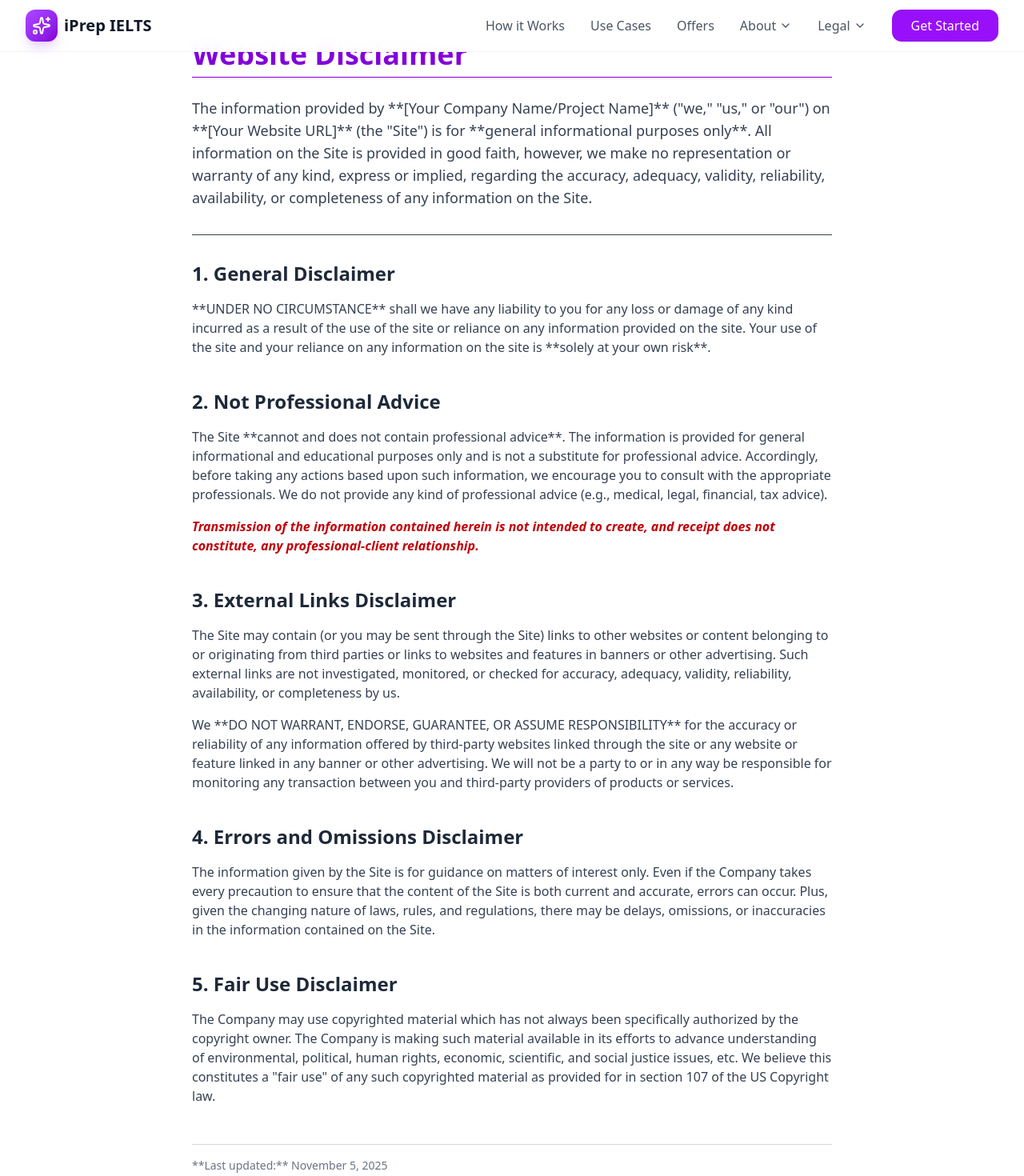
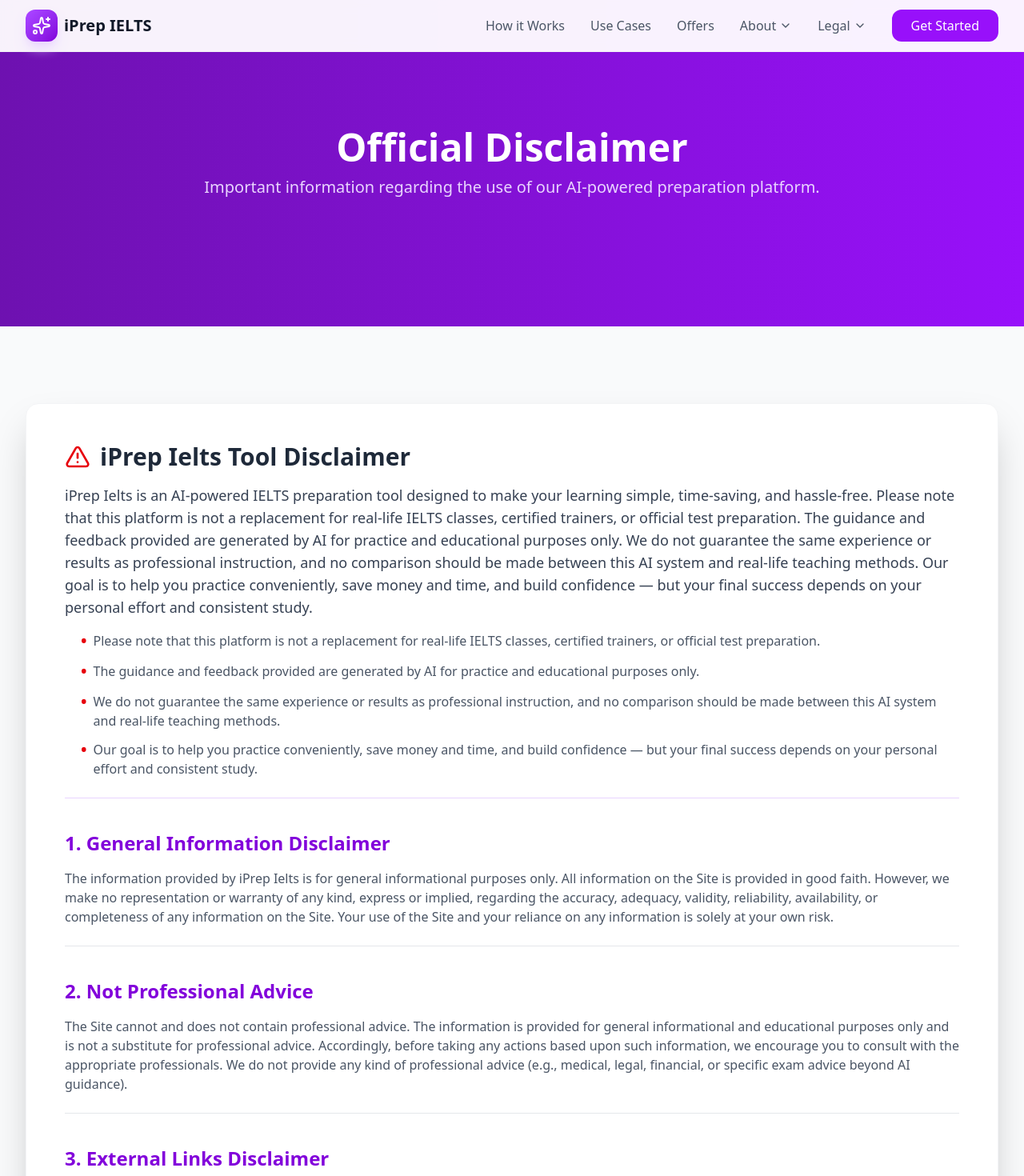
Before and after one commit to DevAbdullahZahid/React_app, a React (Vite) app: page /disclaimer in a window 1280 px wide. Shown: the top 1470 px of the page at 80% size. Built offline with nearby package versions, Linux system fonts and the light colour scheme.

Commit message:
Disclaimer Edit

```diff
--- a/src/Pages/Disclaimer.tsx
+++ b/src/Pages/Disclaimer.tsx
@@ -1,81 +1,103 @@
 import React from 'react';
 
+// You don't need all the Lucide icons for this page, but we'll import CheckCircle for style consistency
+import { AlertTriangle, CheckCircle } from 'lucide-react';
+
 const DisclaimerPage = () => {
+  const AppName = "[Your App Name]"; // Placeholder for your App Name
+  const WebsiteUrl = "[Your Website URL]"; // Placeholder for your Website URL
+
   return (
-    <div className="max-w-4xl mx-auto p-8 sm:p-12 text-gray-700 bg-white">
-      <h1 className="text-4xl font-extrabold text-purple-700 mb-6 border-b pb-2">
-        Website Disclaimer
-      </h1>
+    <>
+      {/* Hero Section - Matching ContactUsPage Header Style */}
+      <header className="py-20 bg-gradient-to-r from-purple-800 to-purple-600 text-white shadow-md">
+        <div className="max-w-7xl py-20 mx-auto px-4 sm:px-6 lg:px-8 text-center">
+          <h1 className="text-5xl font-extrabold mb-3">Official Disclaimer</h1>
+          <p className="text-xl text-purple-200">
+            Important information regarding the use of our AI-powered preparation platform.
+          </p>
+        </div>
+      </header>
 
-      <p className="mb-8 text-lg">
-        The information provided by **[Your Company Name/Project Name]** ("we," "us," or "our") on **[Your Website URL]** (the "Site") is for **general informational purposes only**. All information on the Site is provided in good faith, however, we make no representation or warranty of any kind, express or implied, regarding the accuracy, adequacy, validity, reliability, availability, or completeness of any information on the Site.
-      </p>
+      {/* Main Content (Disclaimer Sections) - Matching ContactUsPage Section Style */}
+      <section className="py-16 md:py-24 bg-gray-50">
+        <div className="max-w-7xl mx-auto px-4 sm:px-6 lg:px-8">
+          <div className="bg-white p-8 lg:p-12 rounded-2xl shadow-2xl border border-gray-100 text-gray-700">
 
-      <hr className="my-8" />
+            {/* --- AI-Specific IELTS Disclaimer (New Section) --- */}
+            <div className="mb-10 pb-6 border-b border-purple-200">
+              <div className="flex items-center mb-4">
+                <AlertTriangle className="w-8 h-8 text-red-600 mr-3 flex-shrink-0" />
+                <h2 className="text-3xl font-bold text-gray-800">
+                  iPrep Ielts Tool Disclaimer
+                </h2>
+              </div>
+              <p className="mb-4 text-lg">
+               iPrep Ielts is an AI-powered IELTS preparation tool designed to make your learning simple, time-saving, and hassle-free.
 
-      {/* --- General Information Section --- */}
-      <section className="mb-10">
-        <h2 className="text-2xl font-bold text-gray-800 mb-4">
-          1. General Disclaimer
-        </h2>
-        <p className="mb-4">
-          **UNDER NO CIRCUMSTANCE** shall we have any liability to you for any loss or damage of any kind incurred as a result of the use of the site or reliance on any information provided on the site. Your use of the site and your reliance on any information on the site is **solely at your own risk**.
-        </p>
+Please note that this platform is not a replacement for real-life IELTS classes, certified trainers, or official test preparation. The guidance and feedback provided are generated by AI for practice and educational purposes only.
+
+We do not guarantee the same experience or results as professional instruction, and no comparison should be made between this AI system and real-life teaching methods.
+
+Our goal is to help you practice conveniently, save money and time, and build confidence — but your final success depends on your personal effort and consistent study.
+              </p>
+
+              <ul className="space-y-3 pl-5 list-inside text-gray-600">
+                <li className="flex items-start">
+                  <span className="text-red-600 font-bold mr-2 text-xl mt-[-2px]">•</span>
+                  Please note that this platform is not a replacement for real-life IELTS classes, certified trainers, or official test preparation.
+                </li>
+                <li className="flex items-start">
+                  <span className="text-red-600 font-bold mr-2 text-xl mt-[-2px]">•</span>
+                  The guidance and feedback provided are generated by AI for practice and educational purposes only.
+                </li>
+                <li className="flex items-start">
+                  <span className="text-red-600 font-bold mr-2 text-xl mt-[-2px]">•</span>
+                  We do not guarantee the same experience or results as professional instruction, and no comparison should be made between this AI system and real-life teaching methods.
+                </li>
+                <li className="flex items-start">
+                  <span className="text-red-600 font-bold mr-2 text-xl mt-[-2px]">•</span>
+                  Our goal is to help you practice conveniently, save money and time, and build confidence — but your final success depends on your personal effort and consistent study.
+                </li>
+              </ul>
+            </div>
+
+            {/* --- General Disclaimer Section (Adjusted Style) --- */}
+            <div className="mb-10 pb-6 border-b border-gray-200">
+              <h2 className="text-2xl font-bold text-purple-700 mb-4">
+                1. General Information Disclaimer
+              </h2>
+              <p className="text-gray-600">
+                The information provided by iPrep Ielts is for general informational purposes only. All information on the Site is provided in good faith. However, we make no representation or warranty of any kind, express or implied, regarding the accuracy, adequacy, validity, reliability, availability, or completeness of any information on the Site. Your use of the Site and your reliance on any information is solely at your own risk.
+              </p>
+            </div>
+
+            {/* --- Not Professional Advice Section --- */}
+            <div className="mb-10 pb-6 border-b border-gray-200">
+              <h2 className="text-2xl font-bold text-purple-700 mb-4">
+                2. Not Professional Advice
+              </h2>
+              <p className="text-gray-600">
+                The Site cannot and does not contain professional advice. The information is provided for general informational and educational purposes only and is not a substitute for professional advice. Accordingly, before taking any actions based upon such information, we encourage you to consult with the appropriate professionals. We do not provide any kind of professional advice (e.g., medical, legal, financial, or specific exam advice beyond AI guidance).
+              </p>
+            </div>
+
+            {/* --- External Links Disclaimer --- */}
+            <div className="mb-10 pb-6">
+              <h2 className="text-2xl font-bold text-purple-700 mb-4">
+                3. External Links Disclaimer
+              </h2>
+              <p className="text-gray-600">
+                The Site may contain links to other websites or content belonging to third parties. Such external links are not investigated, monitored, or checked for accuracy by us. We DO NOT WARRANT, ENDORSE, OR ASSUME RESPONSIBILITY for the reliability of any information offered by third-party websites linked through the Site.
+              </p>
+            </div>
+
+
+
+          </div>
+        </div>
       </section>
-
-      {/* --- Professional Advice Section (Crucial if your app offers specific info) --- */}
-      <section className="mb-10">
-        <h2 className="text-2xl font-bold text-gray-800 mb-4">
-          2. Not Professional Advice
-        </h2>
-        <p className="mb-4">
-          The Site **cannot and does not contain professional advice**. The information is provided for general informational and educational purposes only and is not a substitute for professional advice. Accordingly, before taking any actions based upon such information, we encourage you to consult with the appropriate professionals. We do not provide any kind of professional advice (e.g., medical, legal, financial, tax advice).
-        </p>
-        <p className="mb-4 font-semibold italic text-red-700">
-          Transmission of the information contained herein is not intended to create, and receipt does not constitute, any professional-client relationship.
-        </p>
-      </section>
-
-      {/* --- External Links Section --- */}
-      <section className="mb-10">
-        <h2 className="text-2xl font-bold text-gray-800 mb-4">
-          3. External Links Disclaimer
-        </h2>
-        <p className="mb-4">
-          The Site may contain (or you may be sent through the Site) links to other websites or content belonging to or originating from third parties or links to websites and features in banners or other advertising. Such external links are not investigated, monitored, or checked for accuracy, adequacy, validity, reliability, availability, or completeness by us.
-        </p>
-        <p className="mb-4">
-          We **DO NOT WARRANT, ENDORSE, GUARANTEE, OR ASSUME RESPONSIBILITY** for the accuracy or reliability of any information offered by third-party websites linked through the site or any website or feature linked in any banner or other advertising. We will not be a party to or in any way be responsible for monitoring any transaction between you and third-party providers of products or services.
-        </p>
-      </section>
-
-      {/* --- Errors and Omissions Section --- */}
-      <section className="mb-10">
-        <h2 className="text-2xl font-bold text-gray-800 mb-4">
-          4. Errors and Omissions Disclaimer
-        </h2>
-        <p className="mb-4">
-          The information given by the Site is for guidance on matters of interest only. Even if the Company takes every precaution to ensure that the content of the Site is both current and accurate, errors can occur. Plus, given the changing nature of laws, rules, and regulations, there may be delays, omissions, or inaccuracies in the information contained on the Site.
-        </p>
-      </section>
-
-      {/* --- Fair Use/License Section (Optional, adjust as needed) --- */}
-      <section className="mb-10">
-        <h2 className="text-2xl font-bold text-gray-800 mb-4">
-          5. Fair Use Disclaimer
-        </h2>
-        <p className="mb-4">
-          The Company may use copyrighted material which has not always been specifically authorized by the copyright owner. The Company is making such material available in its efforts to advance understanding of environmental, political, human rights, economic, scientific, and social justice issues, etc. We believe this constitutes a "fair use" of any such copyrighted material as provided for in section 107 of the US Copyright law.
-        </p>
-      </section>
-
-      <div className="mt-12 pt-4 border-t border-gray-300">
-        <p className="text-sm text-gray-500">
-          **Last updated:** November 5, 2025
-        </p>
-      </div>
-
-    </div>
+    </>
   );
 };
 
--- a/src/components/Footor.tsx
+++ b/src/components/Footor.tsx
@@ -103,6 +103,7 @@
               <li><Link to="/privacy-policy" className={linkClasses}>Privacy Policy</Link></li>
               <li><Link to="/refund-policy" className={linkClasses}>Refund Policy</Link></li>
               <li><Link to="/support" className={linkClasses}>Help Center</Link></li>
+              <li><Link to="/disclaimer" className={linkClasses}>Disclaimer</Link></li>
             </ul>
           </div>
         </div>
```
Also changed, not shown: src/Pages/ContactUS.tsx (+1 -26 lines).
